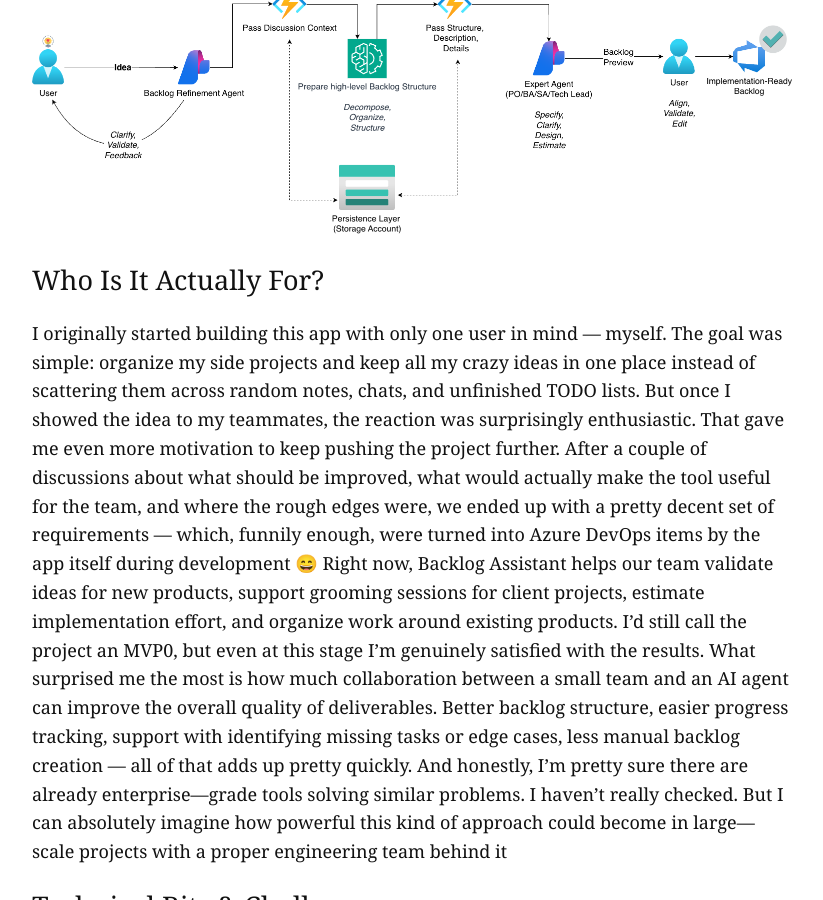
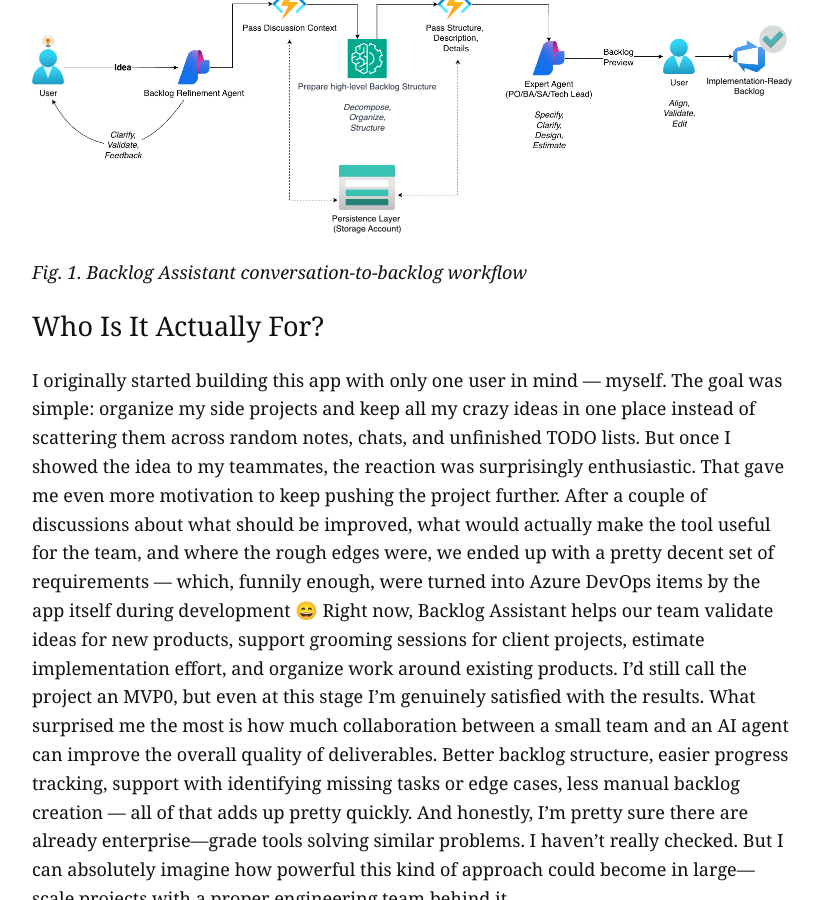
Before and after one commit to pawlakt/pawlakt.github.io, a Jekyll site: the page built from _posts/2026-05-14-backlog-assistant-aka-how-i-stopped-preparing-for-the-next-ms-cert.md, in a window 1280 px wide and 900 px high, scrolled down 1886 px. Shown: the whole window, without its empty margins (228-1051 px from the left). Built offline with Jekyll 4.4.1, drawn with Linux system fonts in a browser that asks for light colours.

Commit message:
diagram title

```diff
--- a/_posts/2026-05-14-backlog-assistant-aka-how-i-stopped-preparing-for-the-next-ms-cert.md
+++ b/_posts/2026-05-14-backlog-assistant-aka-how-i-stopped-preparing-for-the-next-ms-cert.md
@@ -33,6 +33,8 @@
 One feature I personally find extremely useful is automated estimation. The agent provides rough delivery estimates right away, giving the team an immediate sense of how big or expensive a particular scope might be.
 
 ![Backlog Assistant flow](/assets/backlog-assistant-flow.png)
+
+*Fig. 1. Backlog Assistant conversation-to-backlog workflow*
 
 ## Who Is It Actually For?
 
```
